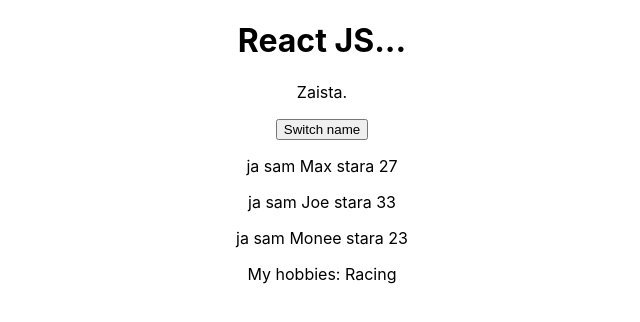
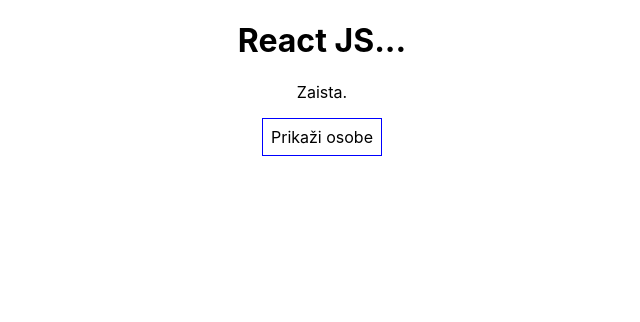
Before and after one commit to mladen3/udemy-react, a React (Create React App) app: page / in a window 1280 px wide. Shown: the top 322 px of the page, without its empty margins (318-958 px from the left). Built offline with nearby package versions, Linux system fonts and the light colour scheme.

Commit message:
some progress

```diff
--- a/src/App.js
+++ b/src/App.js
@@ -1,49 +1,93 @@
-import React, { useState } from 'react';
-import './App.css';
-import Person from './Person/Person';
+import React, { Component } from "react";
+import "./App.css";
+import Person from "./Person/Person";
 
-const app = ( props ) => {
+class App extends Component {
   //useState() prima initial state kao argument
   //useState() UVIJEK vraca dva elementa:
   //1. updated state, fja koja omogucava update state-a
   //array destructuring koristimo [ updatedState, fja]
-  const [personsState, setPersonsState] = useState({
+  state = {
+    persons: [
+      { name: "Max", age: 27 },
+      { name: "Joe", age: 33 },
+      { name: "Monee", age: 23 }
+    ],
+    otherState: "some other value",
+    showPersons: false,
+    buttonName: "Prikaži osobe"
+  };
+
+  switchNameHandler = newName => {
+    // console.log("Was clicked");
+    // NOT HOW ITS DONE!!! this.state.persons[0].name = "Novo ime";
+    this.setState({
       persons: [
-        { name: 'Max', age: 27 },
-        { name: 'Joe', age: 33 },
-        { name: 'Monee', age: 23 }
+        { name: newName, age: 18 },
+        { name: "Joe", age: 0 },
+        { name: "Mikica", age: 66 }
       ]
     });
+  };
 
-    const [otherState, setOtherState] = useState('some other state');
+  togglPersonHandler = () => {
+    const doesShow = this.state.showPersons;
+    let IbuttonValue = "Prikaži osobe";
+    if (!doesShow) {
+      IbuttonValue = "Sakrij osobe";
+    }
+    this.setState({
+      showPersons: !doesShow,
+      buttonName: IbuttonValue
+    });
+  };
 
-    console.log(personsState, otherState);
+  render() {
+    const style = {
+      backgroundColor: "white",
+      font: "inherit",
+      border: "1px solid blue",
+      padding: "8px",
+      cursor: "pointer"
+    };
 
-    const switchNameHandler = () => {
-      // console.log("Was clicked");
-      // NOT HOW ITS DONE!!! this.state.persons[0].name = "Novo ime";
-      setPersonsState( {
-        persons: [
-          {name: 'Max', age: 18},
-          {name: 'Joe', age: 0},
-          {name: 'Mikica', age: 66}
-        ]
-      });
+    let persons = null;
+
+    if (this.state.showPersons) {
+      persons = (
+        <div>
+
+          <Person
+            name={this.state.persons[0].name}
+            age={this.state.persons[0].age}
+          />
+          <Person
+            name={this.state.persons[1].name}
+            age={this.state.persons[1].age}
+          />
+          <Person
+            name={this.state.persons[2].name}
+            age={this.state.persons[2].age}
+          >
+            My hobbies: Racing
+          </Person>
+        </div>
+      );
     }
 
     return (
       <div className="App">
         <h1>React JS...</h1>
         <p>Zaista.</p>
-        <button onClick={switchNameHandler}>Switch name</button>
-        <Person name={personsState.persons[0].name} age={personsState.persons[0].age}/>
-        <Person name={personsState.persons[1].name} age={personsState.persons[1].age}/>
-        <Person name={personsState.persons[2].name} age={personsState.persons[2].age}>My hobbies: Racing</Person>
+        <button style={style} onClick={this.togglPersonHandler}>
+          {this.state.buttonName}
+        </button>
+        {persons}
       </div>
     );
-
-    // return React.createElement('div', {className: 'App'}, React.createElement('h1', null, 'Test tekst'));
   }
 
+  // return React.createElement('div', {className: 'App'}, React.createElement('h1', null, 'Test tekst'));
+}
 
-export default app;
+export default App;
--- /dev/null
+++ b/src/Person/Person.css
@@ -0,0 +1,8 @@
+.Person {
+    width: 60%;
+    margin: 16px auto;
+    border: 1px solid #eee;
+    box-shadow: 0 2px 3px #ccc;
+    padding: 16px;
+    text-align: center;
+}
--- a/src/Person/Person.js
+++ b/src/Person/Person.js
@@ -1,8 +1,9 @@
 import React from 'react';
+import './Person.css'
 
 const person = ( props ) => {
     return (
-        <div>
+        <div className="Person">
             <p>ja sam {props.name} stara {props.age}</p>
             <p>{props.children}</p>
         </div>
```
